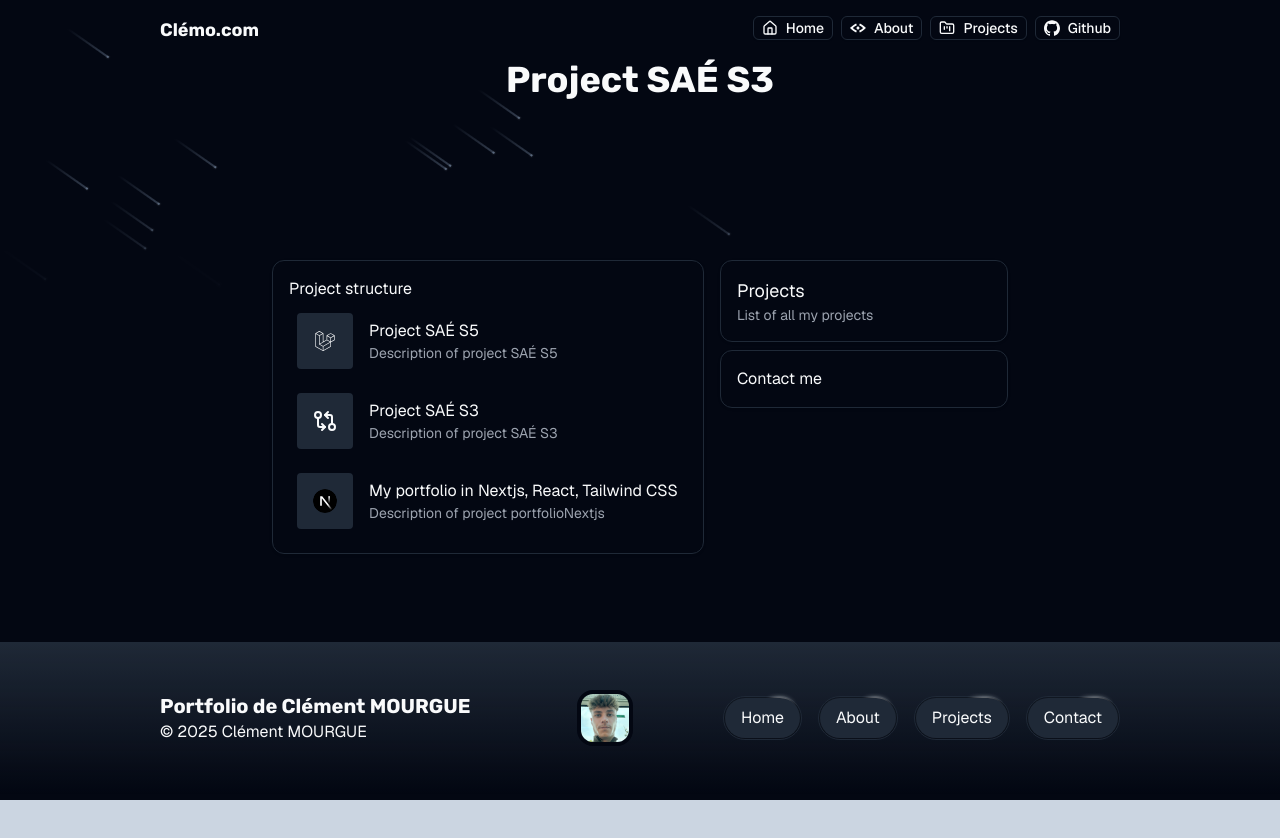
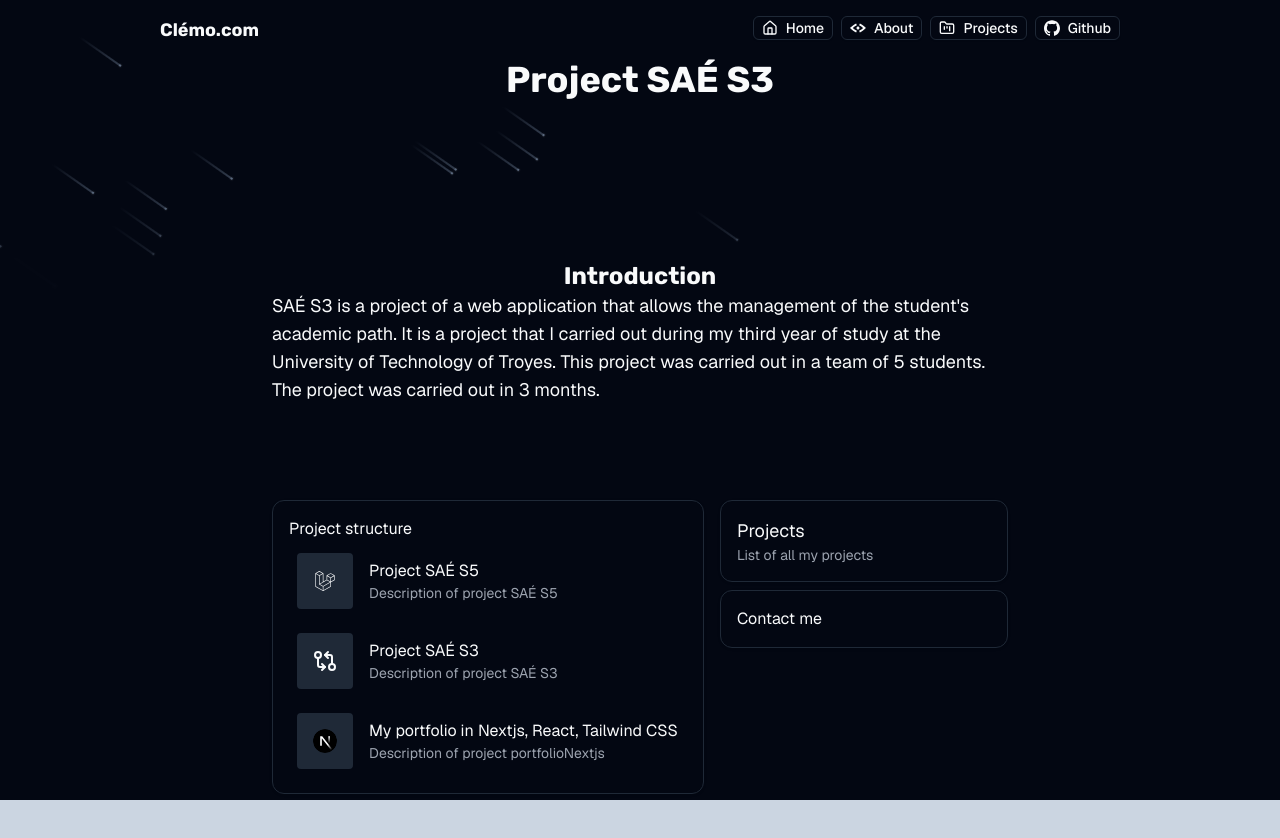
Before and after one commit to CM-exe/hostPortfolio, a Next.js app: page /projects/saeS3 in a window 1280 px wide. Shown: the top 838 px of the page. Before the commit the page ends 800 px from the top, so only its background shows below. Built offline with nearby package versions, Linux system fonts and the light colour scheme.

Commit message:
Ajout un peu de content dans sae s3. à faire projet portfolionextjs

```diff
--- a/app/projects/saeS3/page.tsx
+++ b/app/projects/saeS3/page.tsx
@@ -6,6 +6,7 @@ import { Metadata } from 'next';
 import { Footer } from "../../_components/Footer";
 import { WavyBackground } from "@/components/ui/wavy-background";
 import { Meteors } from "@/components/ui/meteors";
+import { Section } from "@/app/_components/Section";
 
 export const metadata: Metadata = {
   title: 'Clément MOURGUE - Porftolio - Projects',
@@ -25,6 +26,13 @@ export default function Home() {
           <Meteors number={20} />
       </div>
       <Spacer/>
+      <Section>
+        <h1 className="text-2xl font-bold font-caption text-center text-accent-foreground">Introduction</h1>
+        <p className="text-lg text-accent-foreground">
+          SAÉ S3 is a project of a web application that allows the management of the student's academic path. It is a project that I carried out during my third year of study at the University of Technology of Troyes. This project was carried out in a team of 5 students. The project was carried out in 3 months.
+        </p>
+      </Section>
+      <Spacer/>
       <Status />
       <Footer />
     </main>
```
